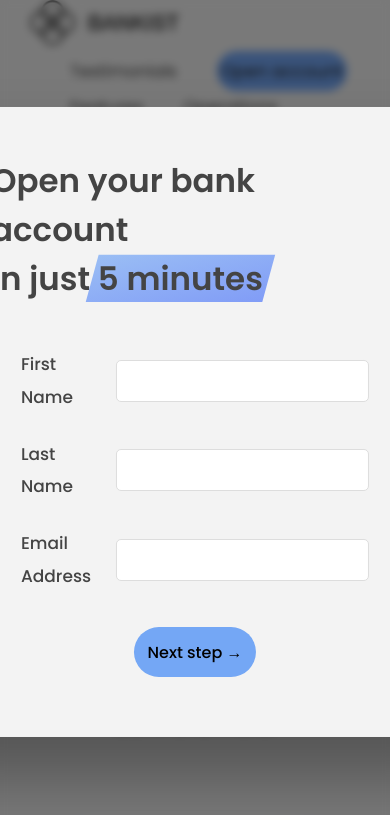
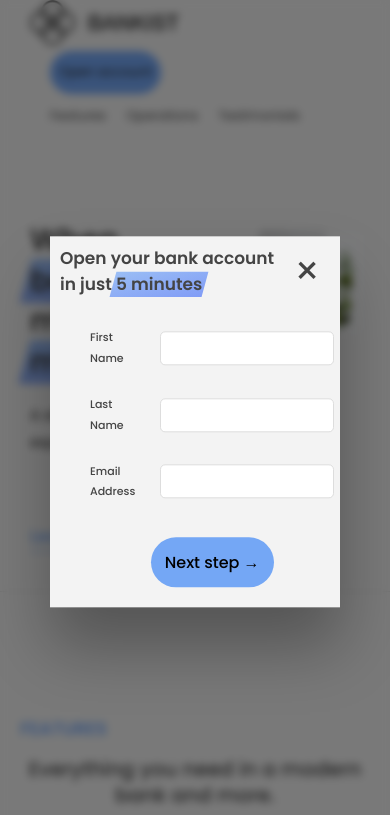
Before and after one commit to Oliive33/Bankist-Dom, a plain HTML site: page index.html in a window 390 px wide. Both pictures are taken after a click on the link "Open account". Shown: the top 815 px of the page. Drawn offline with Linux system fonts and the light colour scheme.

Commit message:
modifs responsive

```diff
--- a/style.css
+++ b/style.css
@@ -760,9 +760,41 @@ h4 {
   .dots {
     bottom: 0;
   }
+  .modal {
+    max-width: 35rem;
+    padding: 2rem 2rem;
+  }
+  .modal__header {
+    font-size: 2.25rem;
+    margin-bottom: 3.5rem;
+  }
+  .modal__form label,
+  .modal__form input {
+    font-size: 1.4rem;
+  }
+}
 @media screen and (max-width: 430px) {
+  .nav__link--btn:link,
+  .nav__link--btn:visited {
+    padding: 0.9rem;
+    margin-bottom: 1rem;
+  }
+  .nav__item {
+    margin-left: 2rem;
+  }
+  .nav__link:link {
+    font-size: 1.3rem;
+  }
   .section {
-      padding: 5rem 2rem 2rem 2rem;
+    padding: 12rem 2rem 2rem 2rem;
+  }
+  .slider {
+    height: 75rem;
+  }
+  .slider__btn {
+    height: 3.8rem;
+    width: 3.8rem;
+    font-size: 2.55rem;
   }
   .testimonial__text {
     margin-bottom: 0;
@@ -776,6 +808,18 @@ h4 {
   .testimonial__name,
   .testimonial__location {
     font-size: 1rem;
+  }
+  .modal {
+    max-width: 29rem;
+    padding: 1rem 1rem;
+  }
+  .modal__header {
+    font-size: 1.7rem;
+    margin-bottom: 3rem;
+  }
+  .modal__form label,
+  .modal__form input {
+    font-size: 1.1rem;
   }
 }
 
@@ -791,4 +835,3 @@ h4 {
 .footer__item {
   margin-right: 0;
 }
-}
```
Lines whose indentation alone changed are shown as unchanged.
